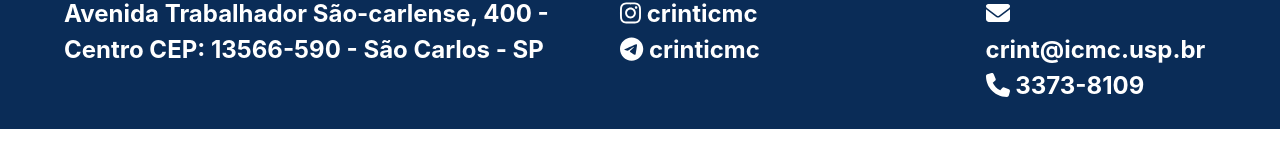
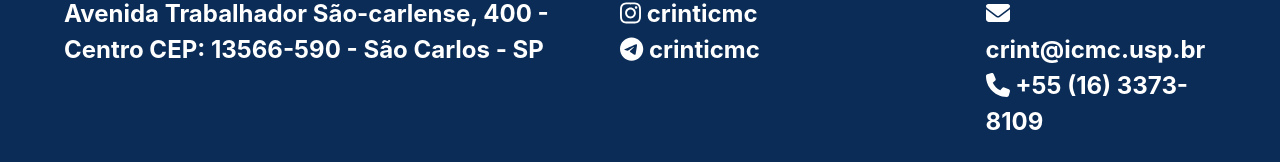
Before and after one commit to CRInt-ICMC/crint-site, a React (Vite) app in the folder crint-site/: page /privacidade in a window 1280 px wide. Shown: the part 927-1089 px from the top of the page. Before the commit the page ends 1056 px from the top, so only its background shows below. Built offline with nearby package versions, Linux system fonts and the light colour scheme.

Commit message:
Globalização do número

```diff
--- a/crint-site/src/components/AppFooter.tsx
+++ b/crint-site/src/components/AppFooter.tsx
@@ -28,7 +28,7 @@
                 <div className='footer-right'>
                     <h3> {langDict.footer.contato} </h3>
                     <a href='mailto:crint@icmc.usp.br'><FontAwesomeIcon icon={faEnvelope} /> crint@icmc.usp.br </a> <br/>
-                    <a href='tel:3373-8109'><FontAwesomeIcon icon={faPhone} /> 3373-8109 </a>
+                    <a href='tel:3373-8109'><FontAwesomeIcon icon={faPhone} /> +55 (16) 3373-8109 </a>
                 </div>
             </nav>
     </footer>
```
